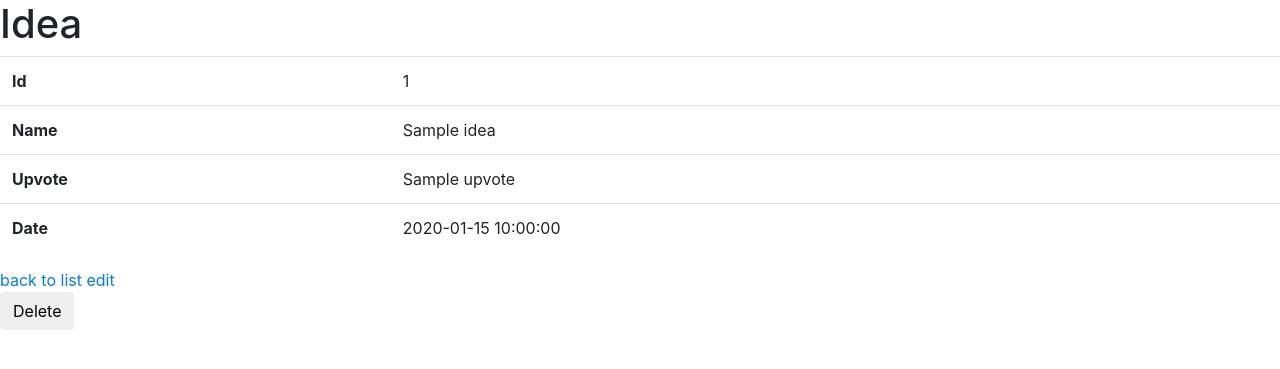
After one commit to litchy21/suggestion_box, a Symfony app: template templates/idea/show.html.twig in a window 1280 px wide. The commit adds this page. Shown: the top 369 px of the page. Run offline with Twig, Linux system fonts and the light colour scheme; the template is opened without the code that fills it: most values are stand-ins (such as "Sample title", 1, 10 or a date in 2020); some libraries are stand-ins or nearby versions.

Commit message:
Creating a simple view

```diff
--- a/templates/base.html.twig
+++ b/templates/base.html.twig
@@ -1,12 +1,20 @@
 <!DOCTYPE html>
-<html>
+<html lang="en">
     <head>
         <meta charset="UTF-8">
-        <title>{% block title %}Welcome!{% endblock %}</title>
-        {% block stylesheets %}{% endblock %}
+        <meta name="viewport" content="width=device-width, initial-scale=1, shrink-to-fit=no">
+        <title>{% block title %}Suggestion Box{% endblock %}</title>
+        {% block stylesheets %}
+            <link rel="stylesheet" href="https://maxcdn.bootstrapcdn.com/bootstrap/4.0.0/css/bootstrap.min.css" integrity="sha384-Gn5384xqQ1aoWXA+058RXPxPg6fy4IWvTNh0E263XmFcJlSAwiGgFAW/dAiS6JXm" crossorigin="anonymous">
+            <link rel="stylesheet" href="https://use.fontawesome.com/releases/v5.1.0/css/all.css" integrity="sha384-lKuwvrZot6UHsBSfcMvOkWwlCMgc0TaWr+30HWe3a4ltaBwTZhyTEggF5tJv8tbt" crossorigin="anonymous">
+        {% endblock %}
     </head>
     <body>
         {% block body %}{% endblock %}
-        {% block javascripts %}{% endblock %}
+        {% block javascripts %}
+            <script src="https://code.jquery.com/jquery-3.2.1.slim.min.js" integrity="sha384-KJ3o2DKtIkvYIK3UENzmM7KCkRr/rE9/Qpg6aAZGJwFDMVNA/GpGFF93hXpG5KkN" crossorigin="anonymous"></script>
+            <script src="https://cdnjs.cloudflare.com/ajax/libs/popper.js/1.12.9/umd/popper.min.js" integrity="sha384-ApNbgh9B+Y1QKtv3Rn7W3mgPxhU9K/ScQsAP7hUibX39j7fakFPskvXusvfa0b4Q" crossorigin="anonymous"></script>
+            <script src="https://maxcdn.bootstrapcdn.com/bootstrap/4.0.0/js/bootstrap.min.js" integrity="sha384-JZR6Spejh4U02d8jOt6vLEHfe/JQGiRRSQQxSfFWpi1MquVdAyjUar5+76PVCmYl" crossorigin="anonymous"></script>
+        {% endblock %}
     </body>
 </html>
--- /dev/null
+++ b/templates/idea/_delete_form.html.twig
@@ -0,0 +1,5 @@
+<form method="post" action="{{ path('idea_delete', {'id': idea.id}) }}" onsubmit="return confirm('Are you sure you want to delete this item?');">
+    <input type="hidden" name="_method" value="DELETE">
+    <input type="hidden" name="_token" value="{{ csrf_token('delete' ~ idea.id) }}">
+    <button class="btn">Delete</button>
+</form>
--- /dev/null
+++ b/templates/idea/_form.html.twig
@@ -0,0 +1,4 @@
+{{ form_start(form) }}
+    {{ form_widget(form) }}
+    <button class="btn btn-success">{{ button_label|default('Send the idea !') }}</button>
+{{ form_end(form) }}
--- /dev/null
+++ b/templates/idea/show.html.twig
@@ -0,0 +1,34 @@
+{% extends 'base.html.twig' %}
+
+{% block title %}Idea{% endblock %}
+
+{% block body %}
+    <h1>Idea</h1>
+
+    <table class="table">
+        <tbody>
+            <tr>
+                <th>Id</th>
+                <td>{{ idea.id }}</td>
+            </tr>
+            <tr>
+                <th>Name</th>
+                <td>{{ idea.name }}</td>
+            </tr>
+            <tr>
+                <th>Upvote</th>
+                <td>{{ idea.upvote }}</td>
+            </tr>
+            <tr>
+                <th>Date</th>
+                <td>{{ idea.date ? idea.date|date('Y-m-d H:i:s') : '' }}</td>
+            </tr>
+        </tbody>
+    </table>
+
+    <a href="{{ path('idea_index') }}">back to list</a>
+
+    <a href="{{ path('idea_edit', {'id': idea.id}) }}">edit</a>
+
+    {{ include('idea/_delete_form.html.twig') }}
+{% endblock %}
```
Also changed, not shown: templates/idea/edit.html.twig (added, +13 -0 lines), templates/idea/index.html.twig (added, +22 -0 lines), templates/idea/new.html.twig (added, +11 -0 lines).
